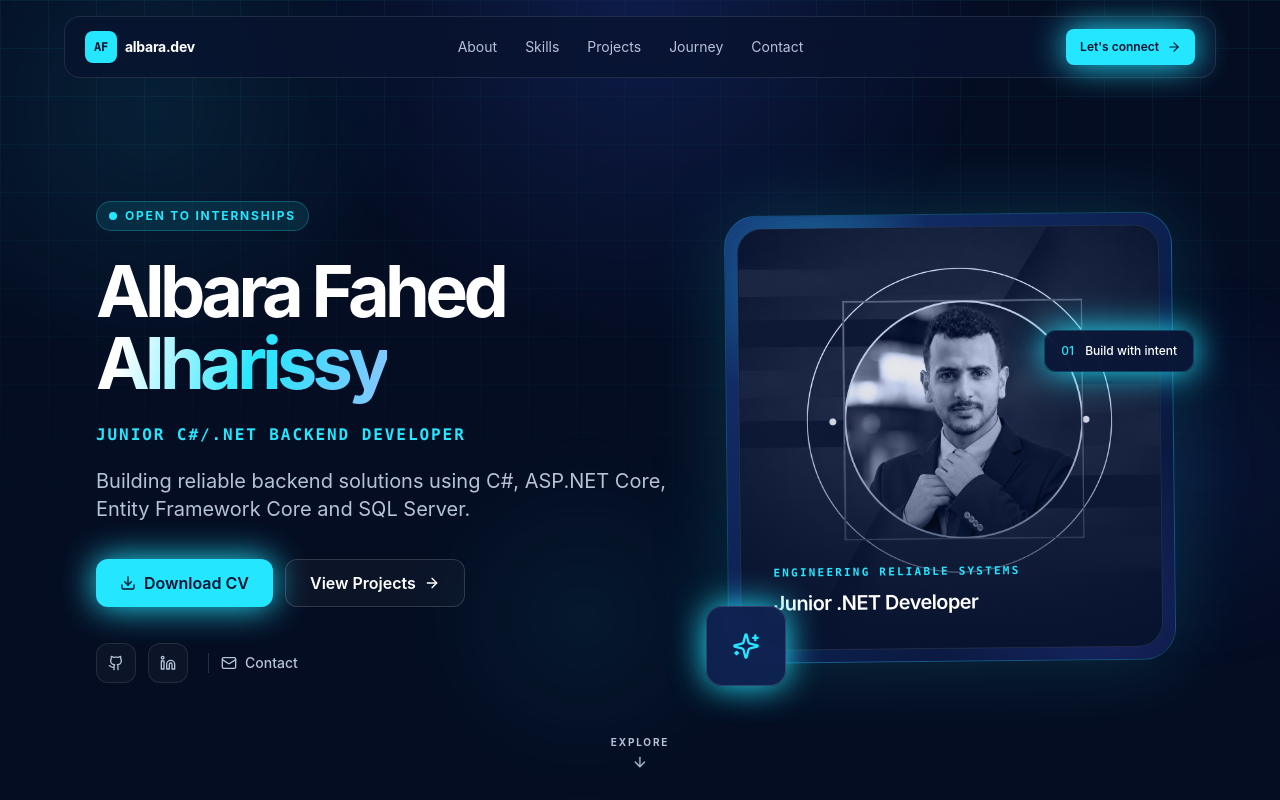
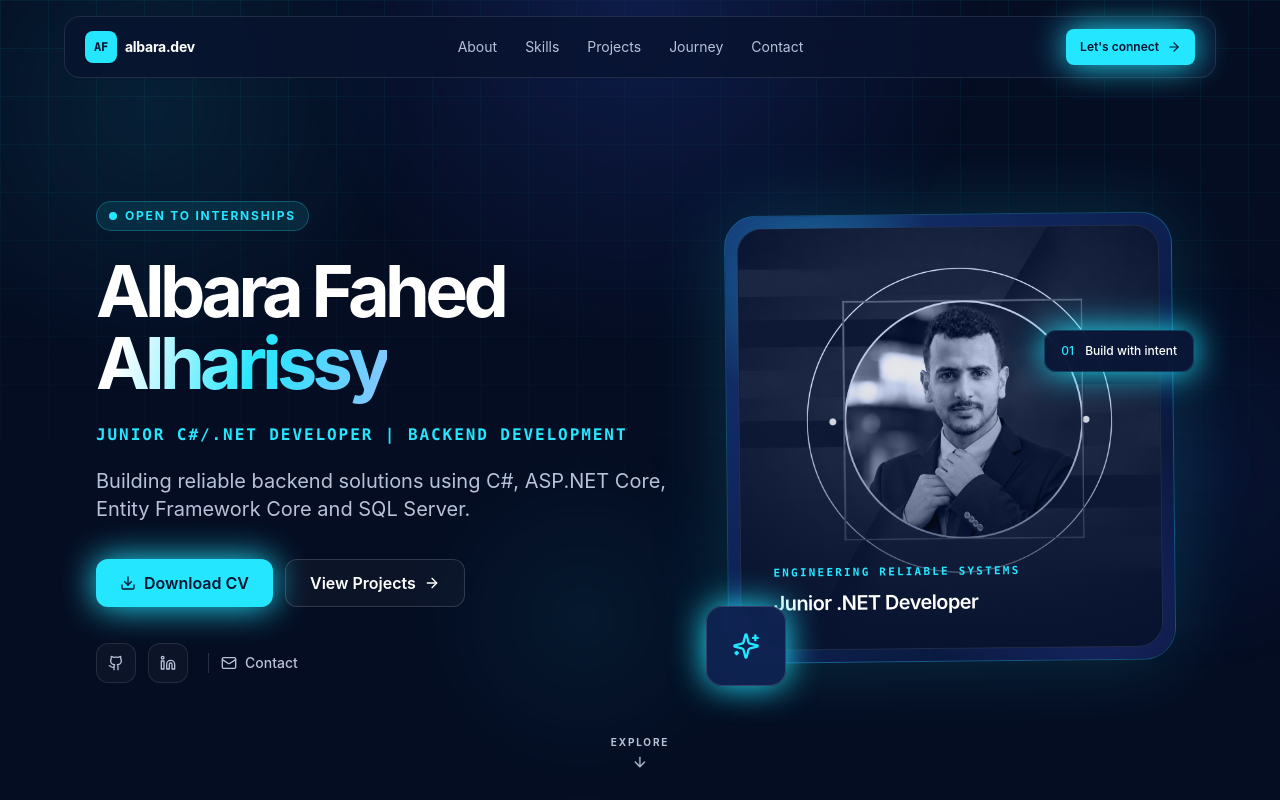
Before and after one commit to Albarafahed/my_website, a Next.js app: page / in a window 1280 px wide. Shown: the top 800 px of the page. Built offline with nearby package versions, Linux system fonts and the light colour scheme.

Commit message:
Refactor Url

```diff
--- a/data/profile.ts
+++ b/data/profile.ts
@@ -2,7 +2,7 @@ export const profile = {
   name: "Albara Fahed Alharissy",
   shortName: "Albara Fahed",
   initials: "AF",
-  role: "Junior C#/.NET Backend Developer",
+  role:"Junior C#/.NET Developer | Backend Development",
   headline: "Building reliable backend solutions using C#, ASP.NET Core, Entity Framework Core and SQL Server.",
   summary:
     "I’m Albara Fahed Alharissy, a 4th-year Information Technology student and Junior C#/.NET Backend Developer focused on building reliable and maintainable software solutions. I bring hands-on experience with desktop systems, SQL Server, layered architecture, and clean software engineering practices while continuing to deepen my backend expertise with ASP.NET Core and Entity Framework Core.",
@@ -16,7 +16,7 @@ avatar: "/images/albara.png",
 } as const;
 
 export const siteConfig = {
-  url: "https://albarafahed.github.io",
+ url: "https://albaradev.netlify.app",
   github: "https://github.com/Albarafahed",
   title: "Albara Fahed Alharissy | Junior .NET Backend Developer",
   description:
```
